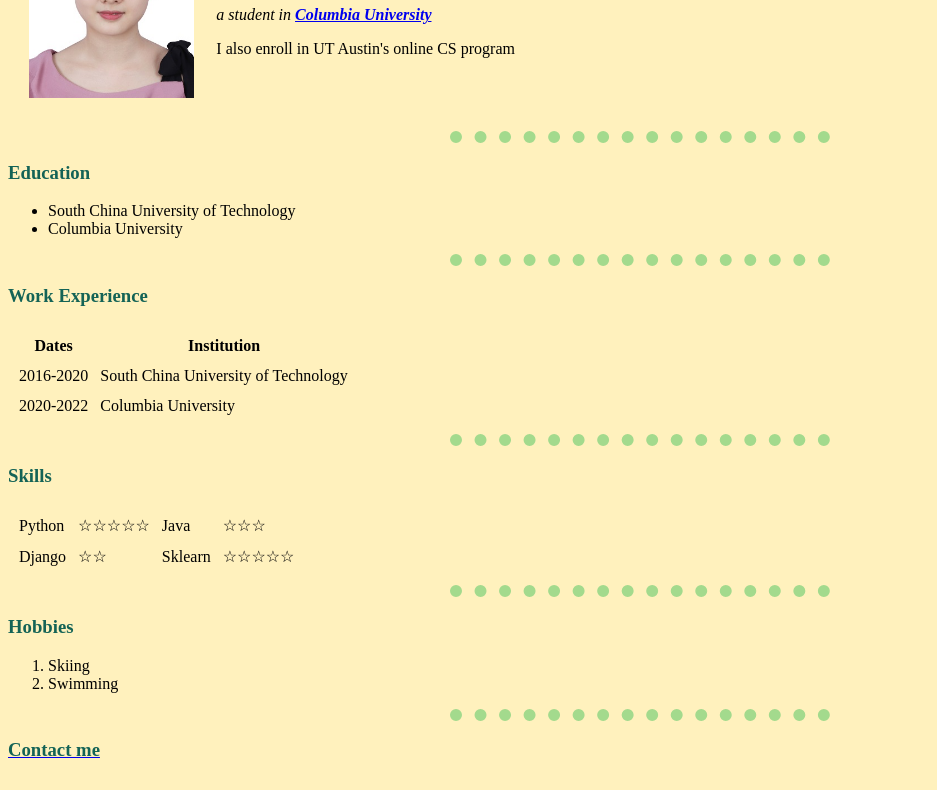
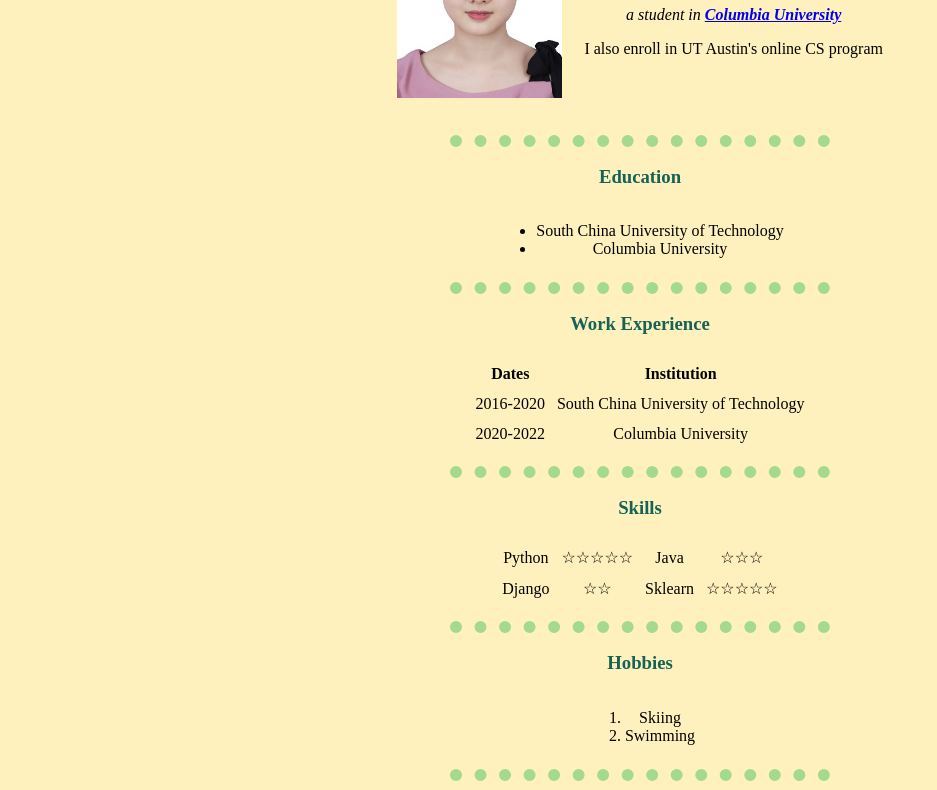
Before and after one commit to wyq-1997/CV, a plain HTML site: page index.html in a window 1280 px wide. Shown: the part 131-921 px from the top of the page, without its empty margins (0-937 px from the left). Drawn offline with Linux system fonts and the light colour scheme.

Commit message:
Update style.css

```diff
--- a/css/style.css
+++ b/css/style.css
@@ -1,6 +1,10 @@
 
 body {
 	background-color: #FFF1BD;
+	text-align: center;
+}
+table {
+	display: inline-block;
 }
 hr {
 	border-style: none;
@@ -20,3 +24,6 @@ h1 {
 h3 {
 	color: #146356;
 }
+.list {
+	display: inline-block;
+}
```
